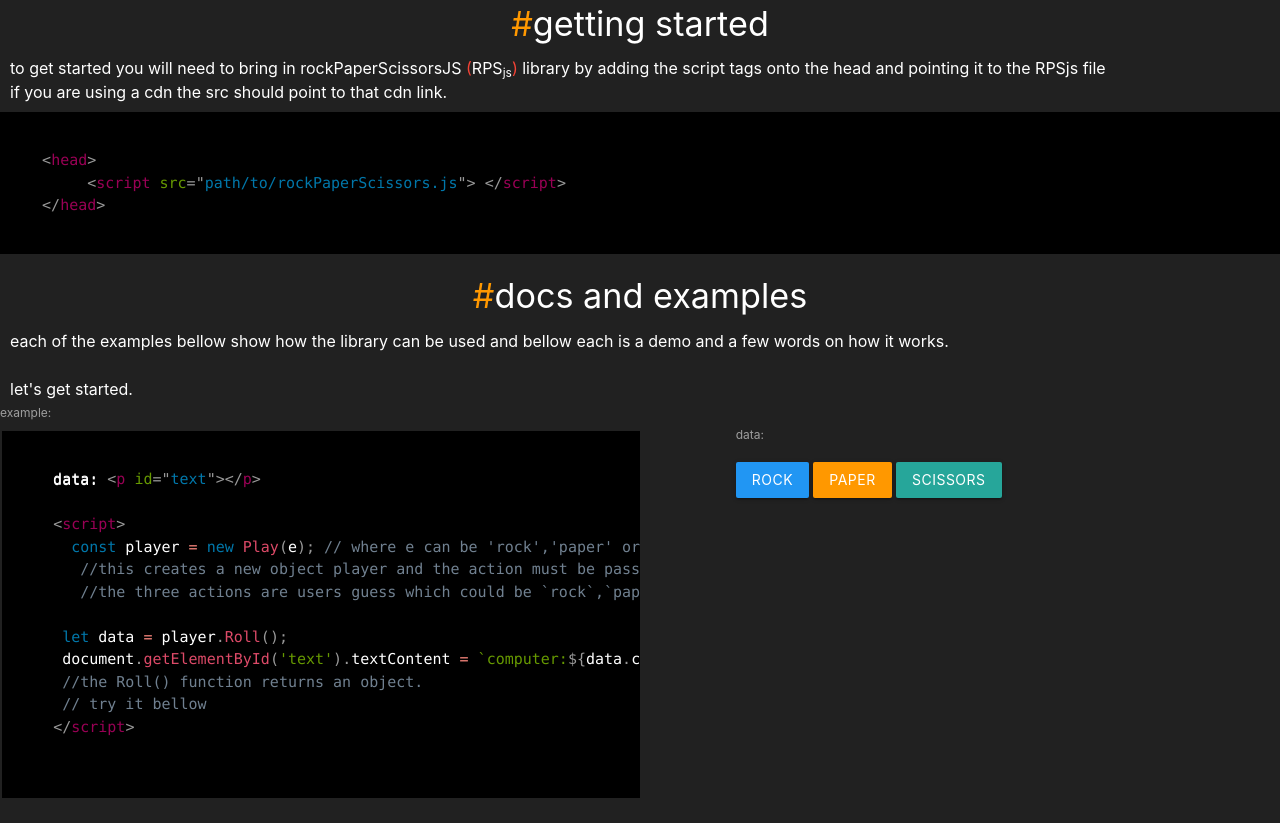
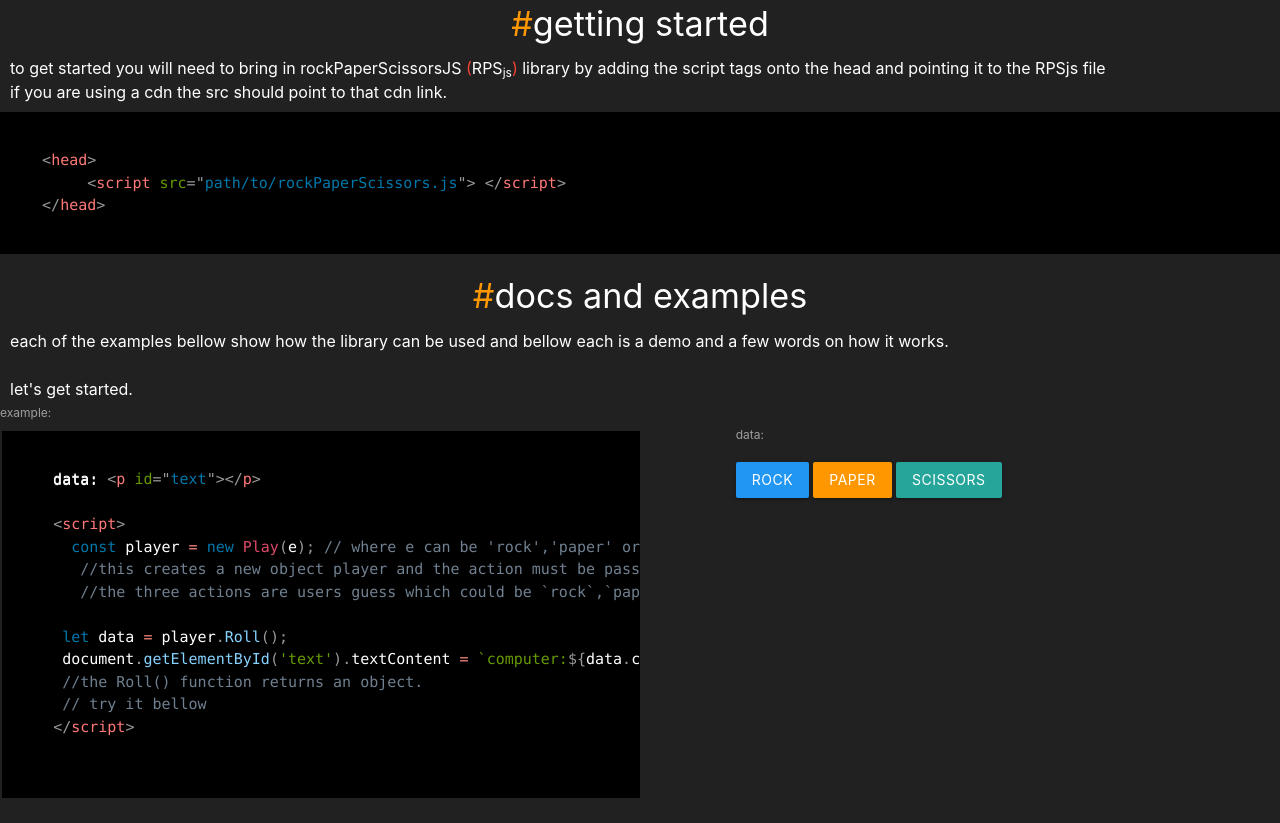
Before and after one commit to bethropolis/rockPaperScissorsjs, a plain HTML site: page index.html in a window 1280 px wide. Shown: the part 517-1340 px from the top of the page. Drawn offline with nearby package versions, Linux system fonts and the light colour scheme.

Commit message:
Update style.css

```diff
--- a/css/style.css
+++ b/css/style.css
@@ -9,6 +9,13 @@ p {
 
 pre code > *{
 text-shadow: 0 0 #000;
+}
+.token.function {
+    color: #86D3FF;
+}
+
+.token.boolean, .token.constant, .token.deleted, .token.number, .token.property, .token.symbol, .token.tag {
+    color: #FF7878;
 }
 
 .docs {
```
